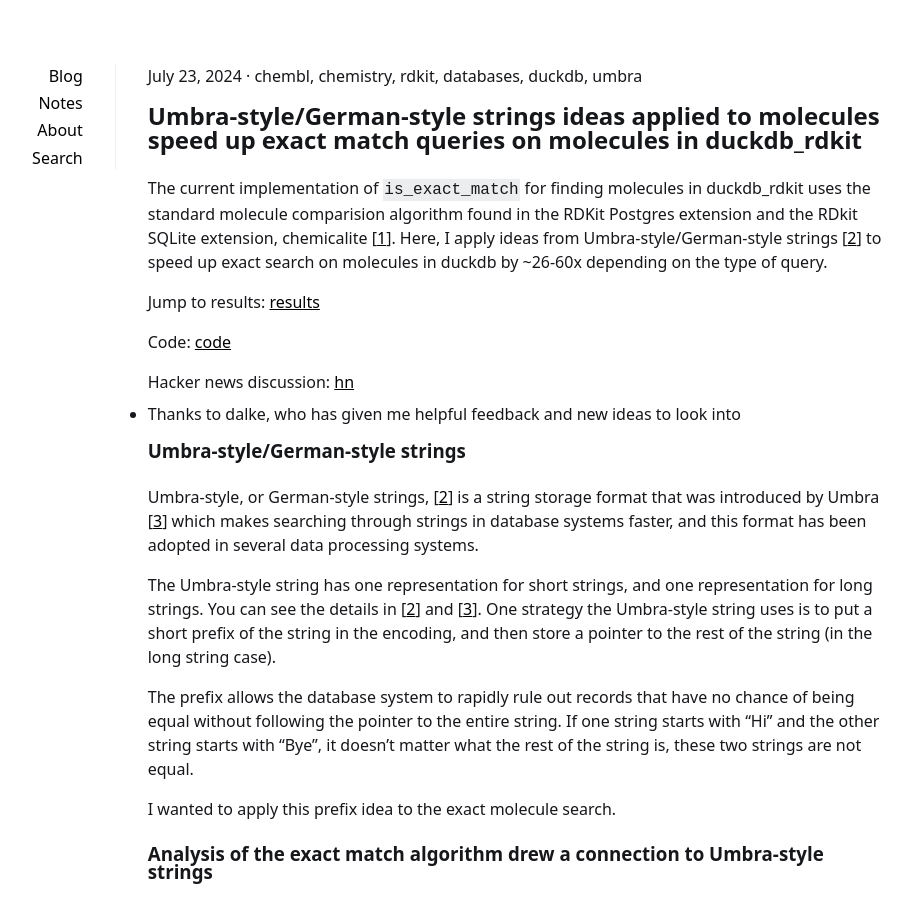
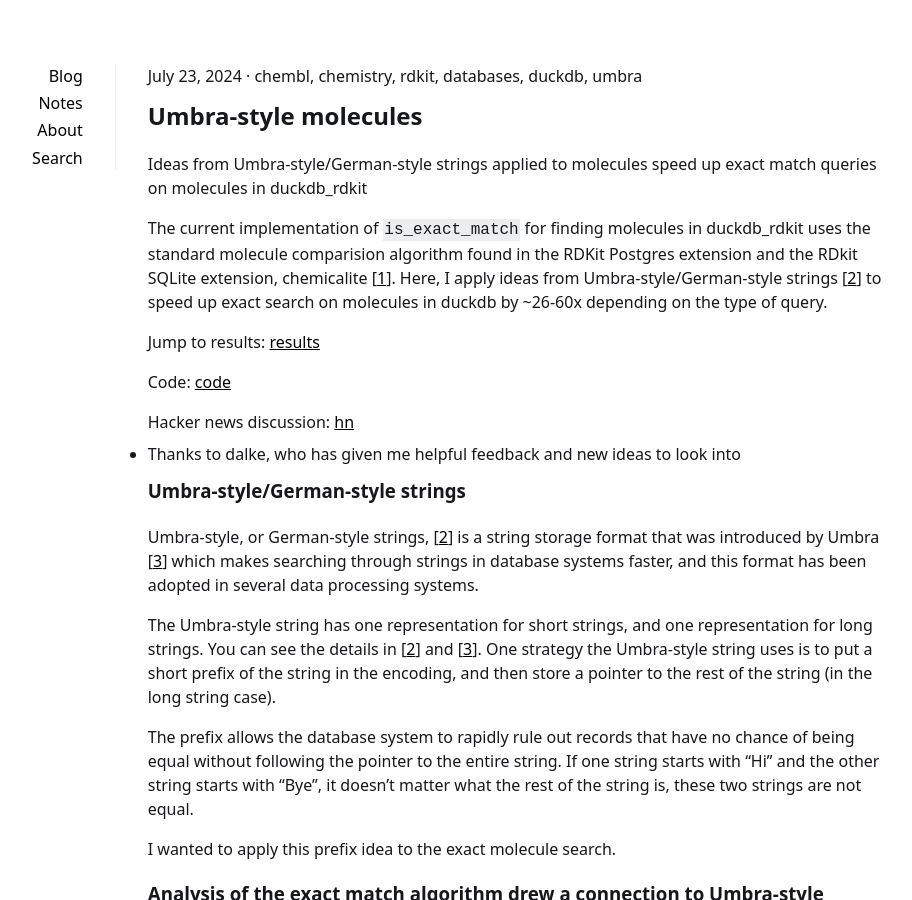
Before and after one commit to bodowd/bodowd.github.io, a Jekyll site: the page built from _posts/2024-07-23-umbra-style-molecules.md, in a window 1280 px wide and 900 px high. Shown: the whole window, without its empty margins (205-1117 px from the left). Built offline with Jekyll 4.4.1, drawn with Linux system fonts in a browser that asks for light colours.

Commit message:
shorten title

```diff
--- a/_posts/2024-07-23-umbra-style-molecules.md
+++ b/_posts/2024-07-23-umbra-style-molecules.md
@@ -1,10 +1,12 @@
 ---
 layout: post
-title: Umbra-style/German-style strings ideas applied to molecules speed up exact match queries on molecules in duckdb_rdkit
+title: Umbra-style molecules
 description: ""
 summary: ""
 tags: [chembl, chemistry, rdkit, databases, duckdb, umbra]
 ---
+
+Ideas from Umbra-style/German-style strings applied to molecules speed up exact match queries on molecules in duckdb_rdkit
 
 The current implementation of `is_exact_match` for finding molecules in duckdb_rdkit
 uses the standard molecule comparision algorithm found in the RDKit Postgres
```
